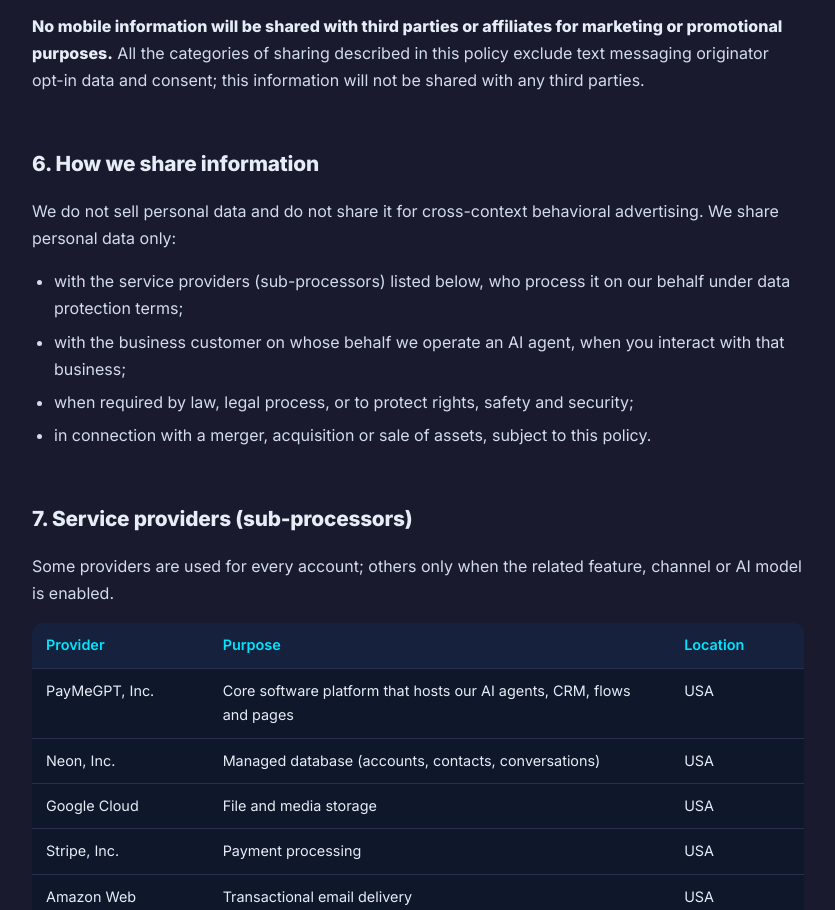
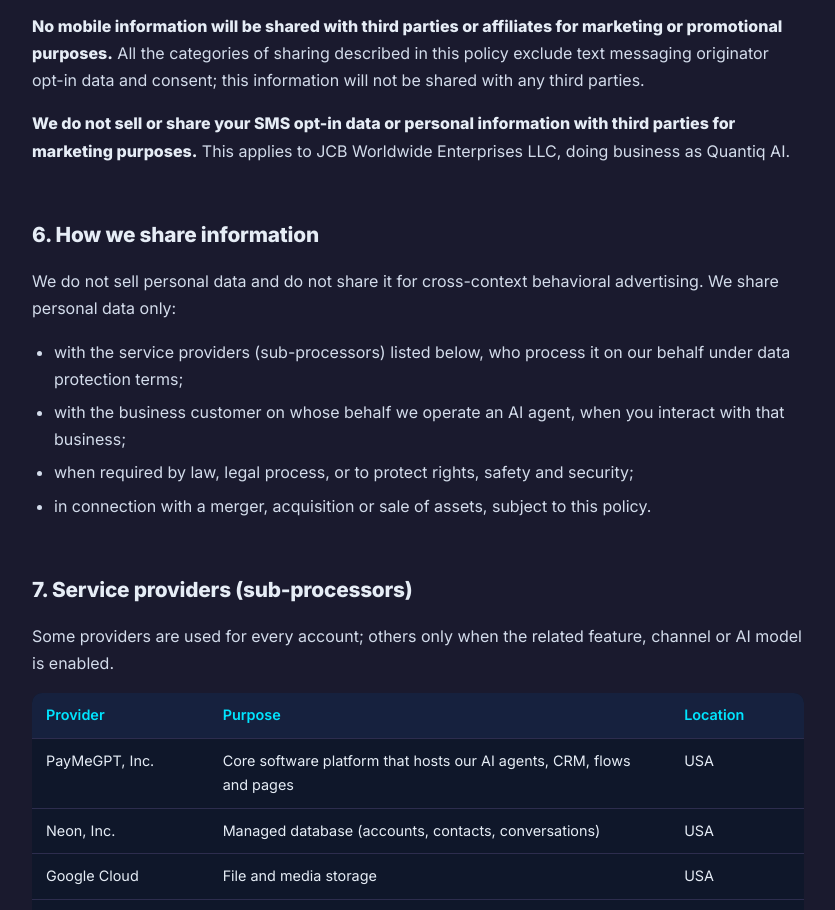
Before and after one commit to ClauGithu/quantiq-ai, a plain HTML site: page legal/index.html in a window 1280 px wide. Shown: the part 3379-4289 px from the top of the page, without its empty margins (366-1201 px from the left). Drawn offline with Linux system fonts and the light colour scheme.

Commit message:
Update landing page: Quantiq AI — Legal (path: /legal) - 2026-11-16T20:26:29.874Z

```diff
--- a/legal/index.html
+++ b/legal/index.html
@@ -373,6 +373,7 @@
 <h2 id="privacy-sms">5. SMS and WhatsApp messaging</h2>
 <p>If you opt in to receive text messages from us, message frequency varies. Message and data rates may apply. Reply <strong>STOP</strong> to opt out at any time, or <strong>HELP</strong> for help.</p>
 <p><strong>No mobile information will be shared with third parties or affiliates for marketing or promotional purposes.</strong> All the categories of sharing described in this policy exclude text messaging originator opt-in data and consent; this information will not be shared with any third parties.</p>
+<p><strong>We do not sell or share your SMS opt-in data or personal information with third parties for marketing purposes.</strong> This applies to JCB Worldwide Enterprises LLC, doing business as Quantiq AI.</p>
 <h2 id="privacy-share">6. How we share information</h2>
 <p>We do not sell personal data and do not share it for cross-context behavioral advertising. We share personal data only:</p>
 <ul>
```
